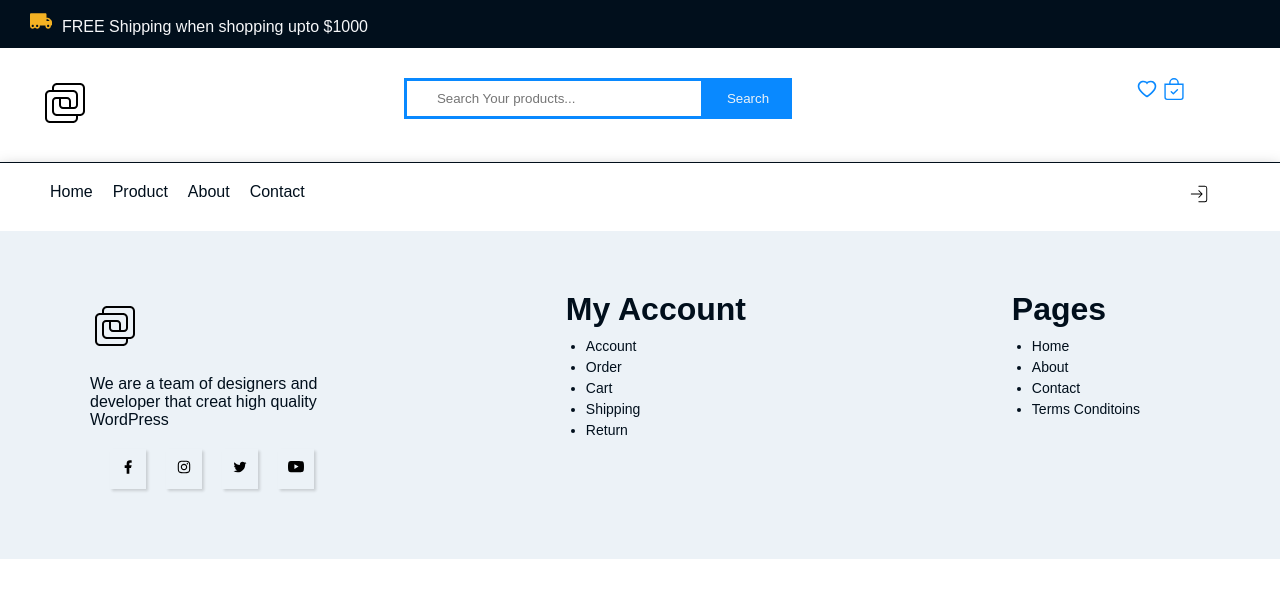
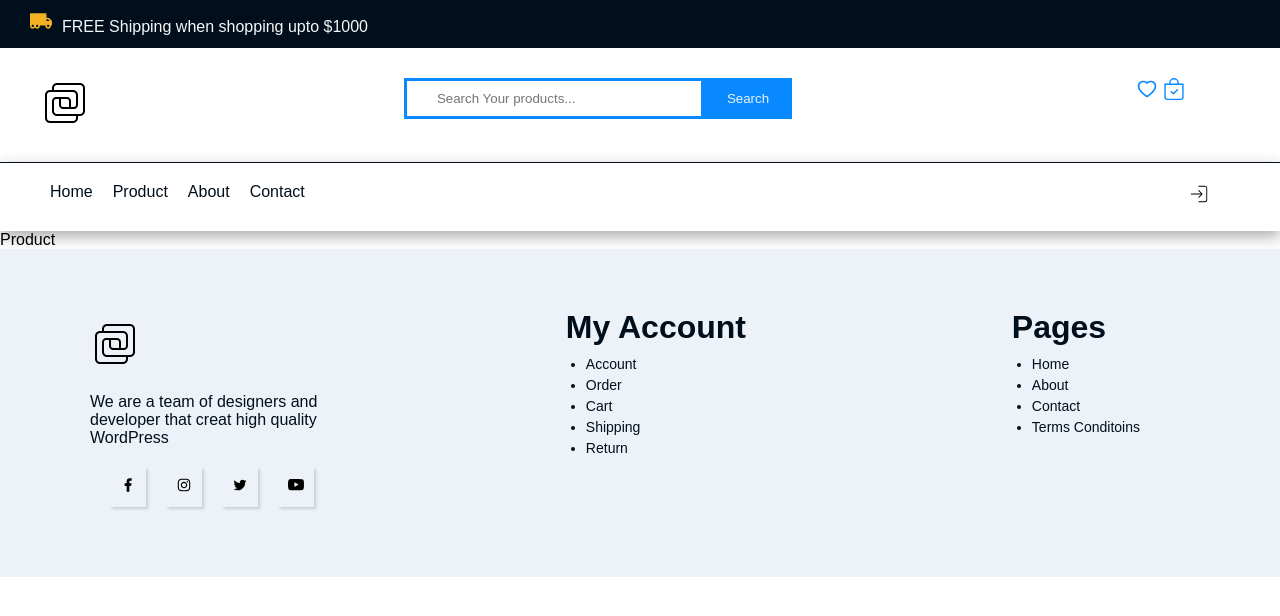
Before and after one commit to jegbune/my-ecommerce-app, a React (Create React App) app: page /product in a window 1280 px wide. Shown: the top 616 px of the page. Built offline with nearby package versions, Linux system fonts and the light colour scheme.

Commit message:
Product page Development and styling

```diff
--- a/src/Component/ecommerceComponent/Product.js
+++ b/src/Component/ecommerceComponent/Product.js
@@ -3,6 +3,7 @@ import React from 'react'
 function Product() {
     return (
         <>
+        Product
         </>
     )
 }
```
Also changed, not shown: src/Component/ecommerceComponent/Product.css (added), src/Component/ecommerceComponent/Productdetail.js (added).
